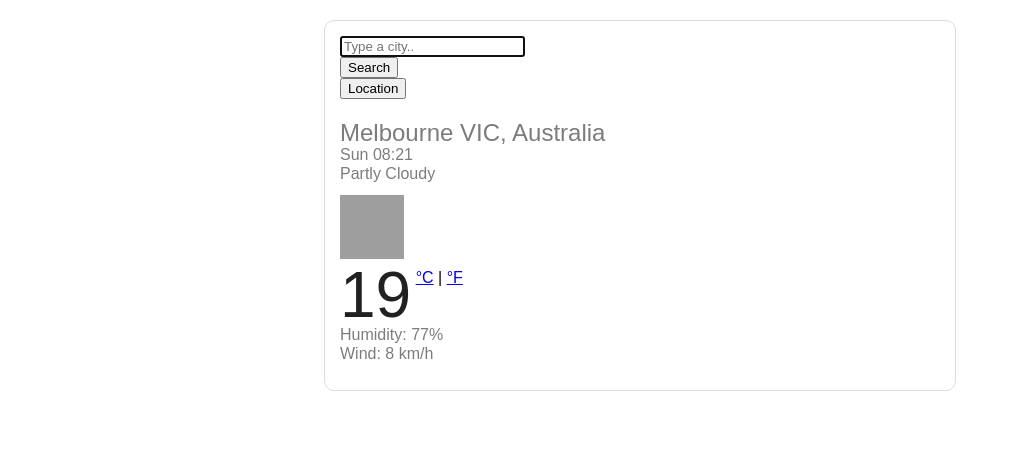
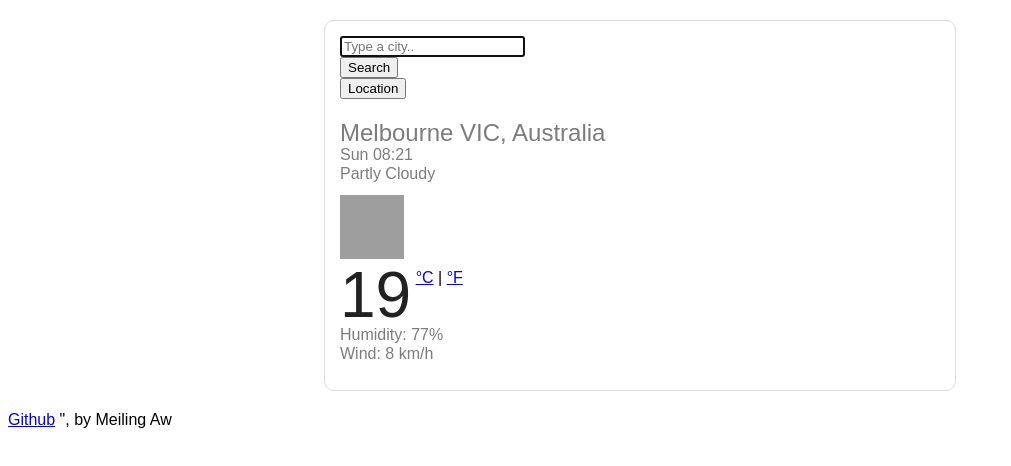
Before and after one commit to ArtexCoder/ArtexCodeProjects, a plain HTML site: page index.html in a window 1280 px wide. Shown: the whole page, without its empty margins (0-1011 px from the left). Drawn offline with nearby package versions, Linux system fonts and the light colour scheme; no server answers; grey boxes are pictures that could not be loaded.

Commit message:
Added Github link at bottom of page

```diff
--- a/index.html
+++ b/index.html
@@ -71,5 +71,11 @@
       </div>
     </div>
   </div>
+  <p>
+    <a href="https://github.com/ArtexCoder/ArtexCodeProjects" target="_blank"
+      >Github</a
+    >
+    ", by Meiling Aw
+  </p>
   <script src="src/index.js"></script>
 </body>
```
